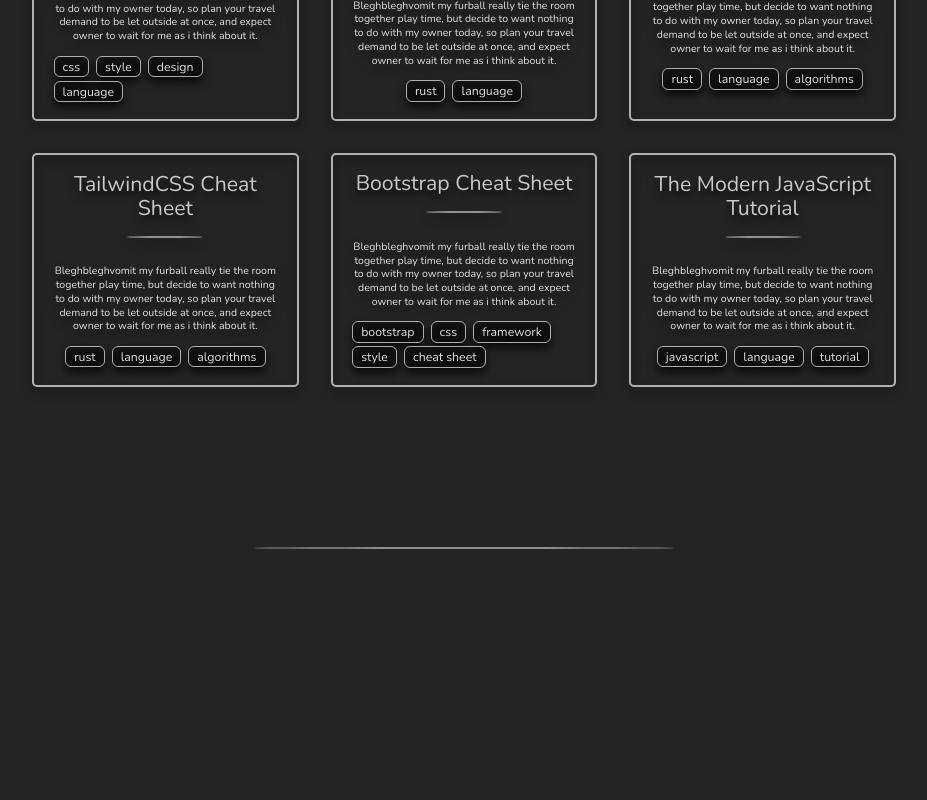
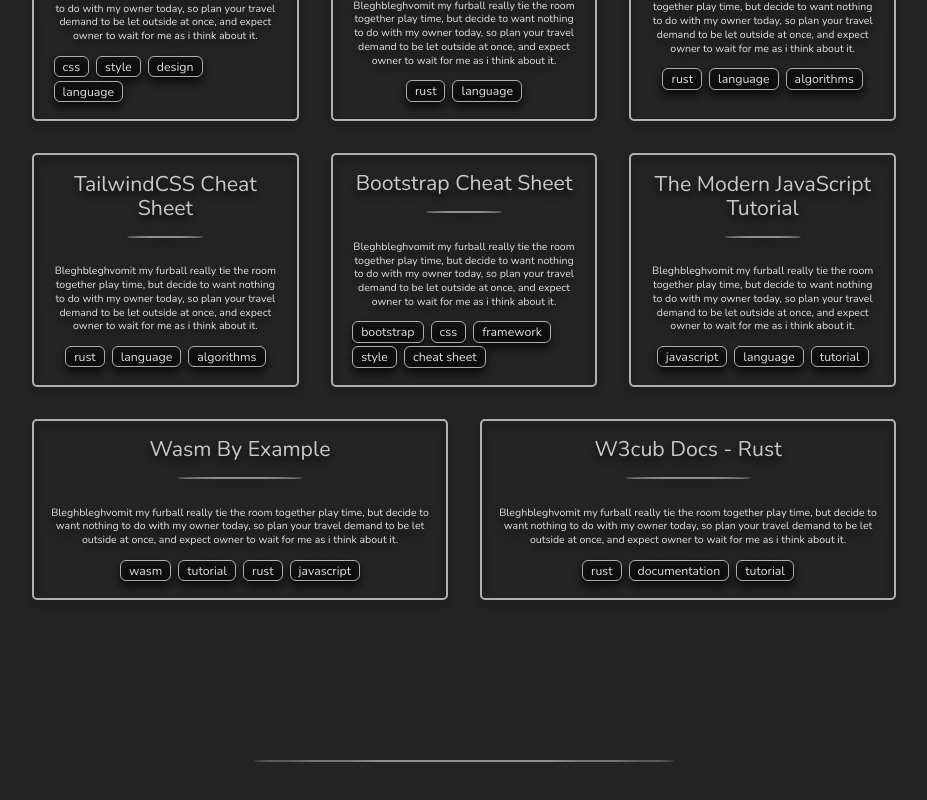
Before and after one commit to JaynewDee/cheep, a React (Vite) app: page / in a window 1280 px wide. Shown: the part 2416-3216 px from the top of the page, without its empty margins (176-1103 px from the left). Before the commit the page ends 3013 px from the top, so only its background shows below. Built offline with nearby package versions, Linux system fonts and the light colour scheme; a web font is replaced by a local one.

Commit message:
more resources

```diff
--- a/src/data/resources.ts
+++ b/src/data/resources.ts
@@ -169,6 +169,22 @@
       "Bleghbleghvomit my furball really tie the room together play time, but decide to want nothing to do with my owner today, so plan your travel demand to be let outside at once, and expect owner to wait for me as i think about it. ",
     href: "https://javascript.info/",
     tags: ["javascript", "language", "tutorial"]
+  },
+  {
+    name: "Wasm By Example",
+    img: "",
+    details:
+      "Bleghbleghvomit my furball really tie the room together play time, but decide to want nothing to do with my owner today, so plan your travel demand to be let outside at once, and expect owner to wait for me as i think about it. ",
+    href: "https://wasmbyexample.dev/home.en-us.html",
+    tags: ["wasm", "tutorial", "rust", "javascript"]
+  },
+  {
+    name: "W3cub Docs - Rust",
+    img: "",
+    details:
+      "Bleghbleghvomit my furball really tie the room together play time, but decide to want nothing to do with my owner today, so plan your travel demand to be let outside at once, and expect owner to wait for me as i think about it.",
+    href: "https://docs1.w3cub.com/rust/",
+    tags: ["rust", "documentation", "tutorial"]
   }
 ];
 
```
